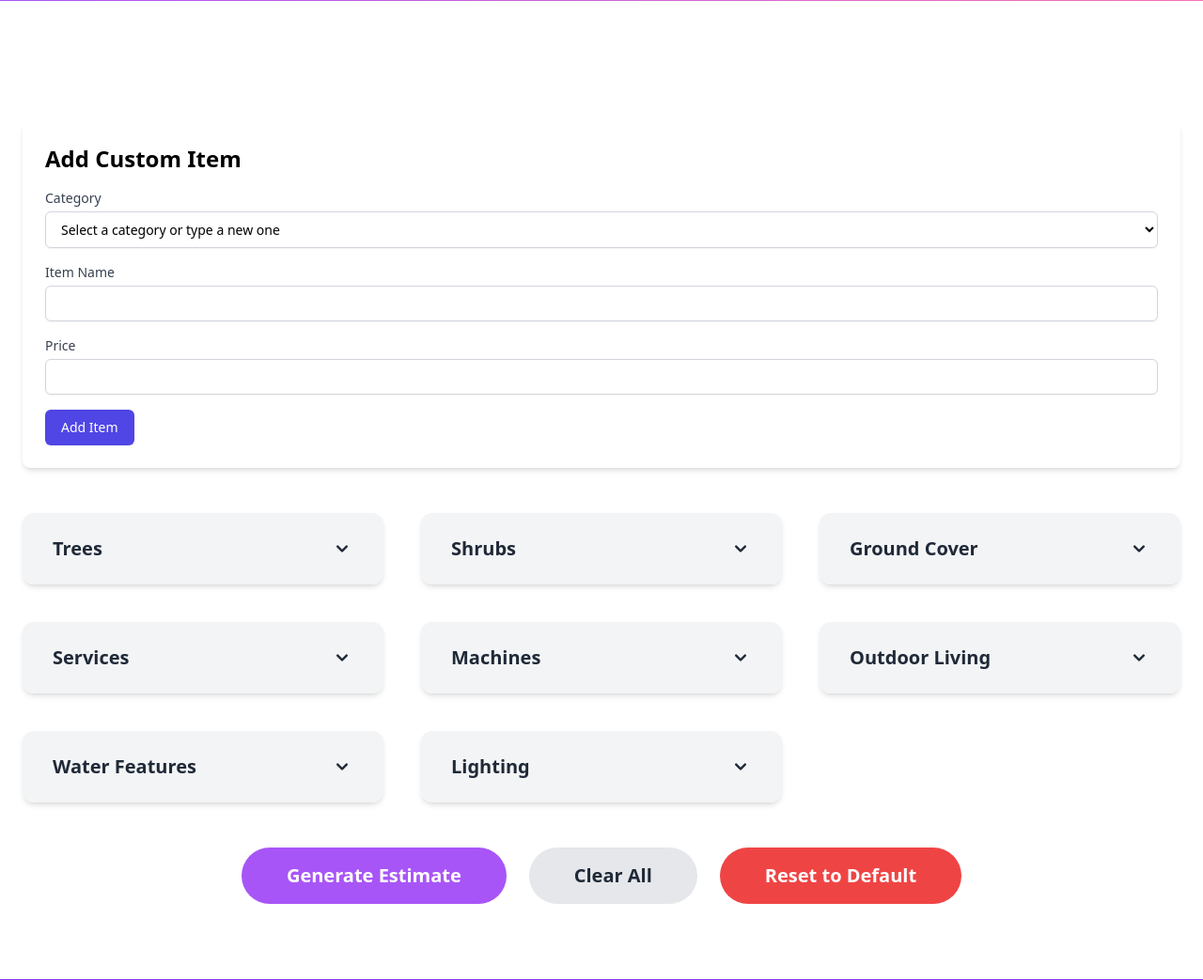
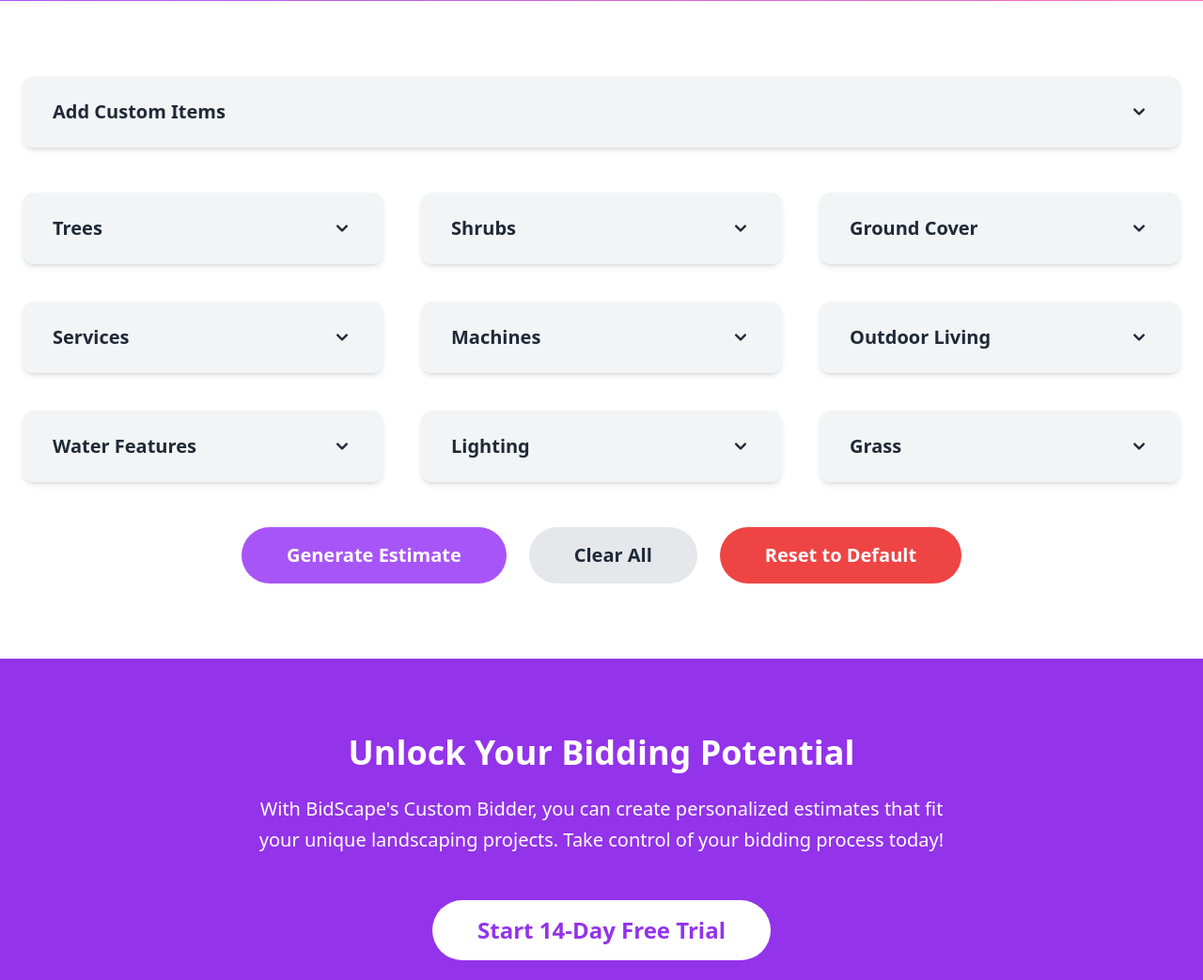
Before and after one commit to JohnathonCrowder/Landscape_bidder, a Flask app: page /custom-bidder in a window 1280 px wide. Shown: the part 484-1527 px from the top of the page at 94% size. Run offline with Flask 3, Linux system fonts and the light colour scheme; some libraries are stand-ins or nearby versions.

Commit message:
Update Aesthetics of Custom Bidder

```diff
--- a/app/templates/custom_bidder.html
+++ b/app/templates/custom_bidder.html
@@ -17,14 +17,14 @@
 
 <section class="py-20 bg-white">
     <div class="container mx-auto px-6">
-        {% if not landscape_items %}
-        <div class="bg-yellow-100 border-l-4 border-yellow-500 text-yellow-700 p-4 mb-6" role="alert">
-            <p>There are no custom items yet. Add some items to get started!</p>
-        </div>
-        {% endif %}
-
-        <div class="mt-12 bg-white p-6 rounded-lg shadow-md">
-            <h3 class="text-2xl font-bold mb-4">Add Custom Item</h3>
+        <div class="bg-gray-50 rounded-xl shadow-md overflow-hidden">
+            <button id="custom-items-toggle" class="w-full py-6 px-8 bg-gray-100 hover:bg-gray-200 text-gray-800 font-semibold text-left flex items-center justify-between transition-all duration-300">
+                <span class="text-xl">Add Custom Items</span>
+                <svg class="w-6 h-6 transform transition-transform duration-300" fill="currentColor" viewBox="0 0 20 20" xmlns="http://www.w3.org/2000/svg">
+                    <path fill-rule="evenodd" d="M5.293 7.293a1 1 0 011.414 0L10 10.586l3.293-3.293a1 1 0 111.414 1.414l-4 4a1 1 0 01-1.414 0l-4-4a1 1 0 010-1.414z" clip-rule="evenodd"></path>
+                </svg>
+            </button>
+            <div id="custom-items-container" class="hidden px-8 py-6">
                 <form action="{{ url_for('main.add_custom_item') }}" method="post" class="space-y-4">
                     <div>
                         <label for="category" class="block text-sm font-medium text-gray-700">Category</label>
@@ -50,6 +50,13 @@
                     </div>
                 </form>
             </div>
+        </div>
+
+        {% if not landscape_items %}
+        <div class="bg-yellow-100 border-l-4 border-yellow-500 text-yellow-700 p-4 mt-6" role="alert">
+            <p>There are no custom items yet. Add some items to get started!</p>
+        </div>
+        {% endif %}
 
         <form method="POST" action="{{ url_for('main.custom_bidder') }}" class="space-y-12 mt-12">
             <div class="grid grid-cols-1 md:grid-cols-2 lg:grid-cols-3 gap-10">
@@ -118,9 +125,9 @@
             <p class="text-5xl font-extrabold text-green-600 mb-8 text-center">${{ "%.2f"|format(total_cost) }}</p>
             <p class="text-gray-700 text-lg leading-relaxed mb-8">This estimate is based on the custom items and quantities you selected. Keep in mind that actual costs may vary depending on project specifics, site conditions, and local market factors. We recommend a site visit for a more precise quote.</p>
             <div class="flex justify-center space-x-4">
-                <a href="#" class="bg-green-500 hover:bg-green-600 text-white font-bold py-3 px-8 rounded-full text-lg transition duration-300 ease-in-out transform hover:scale-105 hover:shadow-lg">
+                <button onclick="downloadPDF()" class="bg-green-500 hover:bg-green-600 text-white font-bold py-3 px-8 rounded-full text-lg transition duration-300 ease-in-out transform hover:scale-105 hover:shadow-lg">
                     Download PDF
-                </a>
+                </button>
                 <a href="#" class="bg-blue-500 hover:bg-blue-600 text-white font-bold py-3 px-8 rounded-full text-lg transition duration-300 ease-in-out transform hover:scale-105 hover:shadow-lg">
                     Email Estimate
                 </a>
@@ -148,6 +155,9 @@
         const accordions = document.querySelectorAll('.accordion-toggle');
         const clearButton = document.getElementById('clear-btn');
         const form = document.querySelector('form[action="{{ url_for("main.custom_bidder") }}"]');
+        const customItemsToggle = document.getElementById('custom-items-toggle');
+        const customItemsContainer = document.getElementById('custom-items-container');
+        const customItemsArrow = customItemsToggle.querySelector('svg');
 
         accordions.forEach(toggle => {
             toggle.addEventListener('click', function() {
@@ -161,7 +171,8 @@
         });
 
         clearButton.addEventListener('click', function() {
-            const inputs = document.querySelectorAll('input[type="number"]');
+            const inputs = document.quer
+ySelectorAll('input[type="number"]');
             inputs.forEach(input => {
                 input.value = 0;
             });
@@ -188,6 +199,11 @@
             .then(data => {
                 updateEstimateBox(data.total_cost);
             });
+        });
+
+        customItemsToggle.addEventListener('click', function() {
+            customItemsContainer.classList.toggle('hidden');
+            customItemsArrow.classList.toggle('rotate-180');
         });
     });
 
--- a/custom_landscape_items.json
+++ b/custom_landscape_items.json
@@ -23,6 +23,10 @@
         {
             "name": "Cherry Blossom Tree (20 gal)",
             "price": 300
+        },
+        {
+            "name": "joey",
+            "price": 234.0
         }
     ],
     "shrubs": [
@@ -222,5 +226,11 @@
             "name": "Lighting Installation (per hour)",
             "price": 125
         }
+    ],
+    "grass": [
+        {
+            "name": "Mower Rental ( Per Hour ) ",
+            "price": 100.0
+        }
     ]
 }
```
Lines whose indentation alone changed are shown as unchanged.
